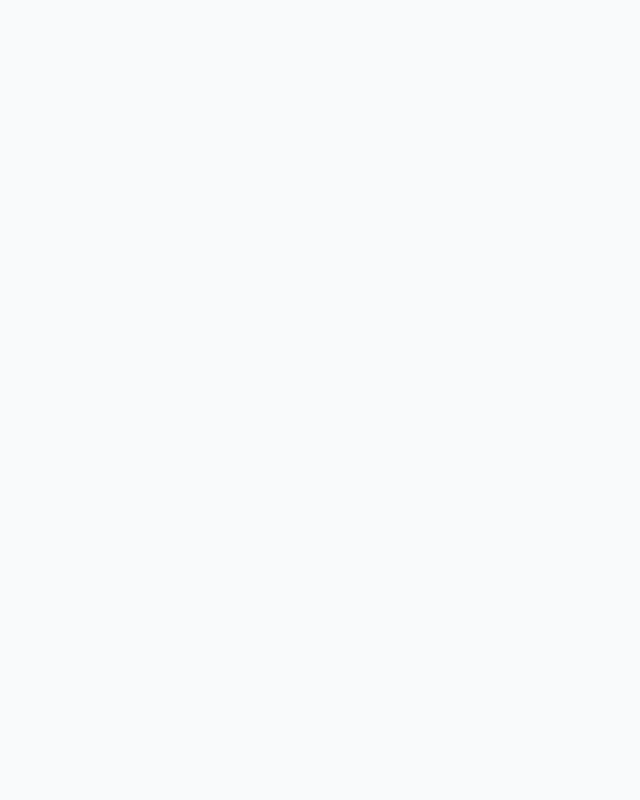
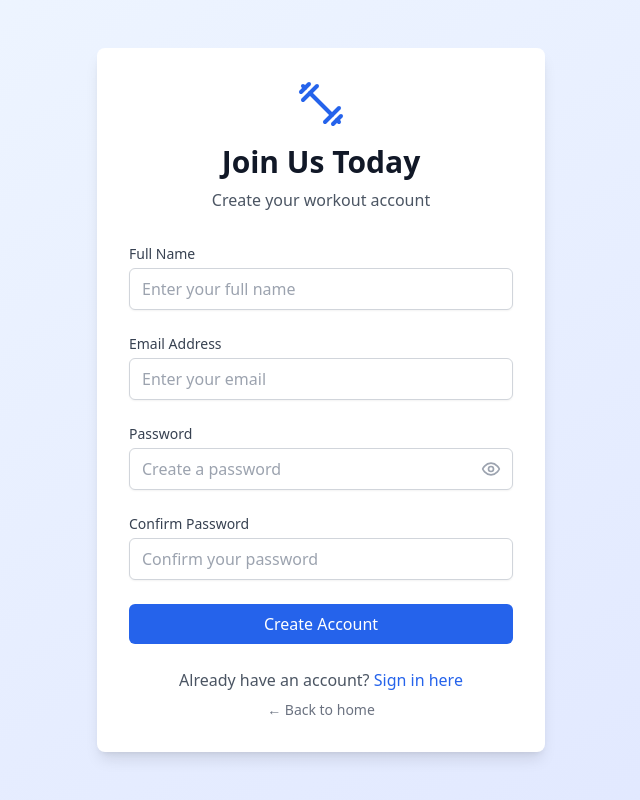
Before and after one commit to Ankit35027/Capstone_Project2.0, a React (Vite) app: page /signup in a window 1280 px wide. Before the commit this address had no page. Shown: the whole page, without its empty margins (319-959 px from the left). Built offline with nearby package versions, Linux system fonts and the light colour scheme.

Commit message:
set up signup with css theme and react routing

```diff
--- a/src/App.jsx
+++ b/src/App.jsx
@@ -7,6 +7,7 @@ import { BrowserRouter as Router, Routes, Route } from 'react-router-dom';
 import { SignIn } from './pages/SignIn';
 import { UserProvider } from './contexts/UserContext';
 import { Navbar } from './components/Navbar';
+import { SignUp } from './pages/SignUp';
 
 function App() {
   const [count, setCount] = useState(0)
@@ -20,6 +21,7 @@ function App() {
           <Routes>
             <Route path="/" element={<LandingPage />} />
             <Route path="/signin" element={<SignIn />} />
+            <Route path="/signup" element={<SignUp />} />
             </Routes>
         </div>
     </UserProvider>
--- /dev/null
+++ b/src/pages/SignUp.jsx
@@ -0,0 +1,184 @@
+import React, { useState } from 'react';
+import { Link, useNavigate } from 'react-router-dom';
+import { useUser } from '../contexts/UserContext';
+import { Dumbbell, Eye, EyeOff } from 'lucide-react';
+
+export const SignUp = () => {
+  const [formData, setFormData] = useState({
+    name: '',
+    email: '',
+    password: '',
+    confirmPassword: ''
+  });
+  const [showPassword, setShowPassword] = useState(false);
+  const [error, setError] = useState('');
+  const { login } = useUser();
+  const navigate = useNavigate();
+
+  const handleChange = (e) => {
+    setFormData({
+      ...formData,
+      [e.target.name]: e.target.value
+    });
+  };
+
+  const handleSubmit = (e) => {
+    e.preventDefault();
+    setError('');
+
+    const { name, email, password, confirmPassword } = formData;
+
+    if (!name || !email || !password || !confirmPassword) {
+      setError('Please fill in all fields');
+      return;
+    }
+
+    if (password !== confirmPassword) {
+      setError('Passwords do not match');
+      return;
+    }
+
+    if (password.length < 6) {
+      setError('Password must be at least 6 characters long');
+      return;
+    }
+
+    // Check if user already exists
+    const users = JSON.parse(localStorage.getItem('workoutUsers') || '[]');
+    if (users.find((u) => u.email === email)) {
+      setError('User with this email already exists');
+      return;
+    }
+
+    // Create new user
+    const newUser = {
+      id: Date.now().toString(),
+      name,
+      email,
+      password
+    };
+
+    users.push(newUser);
+    localStorage.setItem('workoutUsers', JSON.stringify(users));
+
+    login({
+      id: newUser.id,
+      name: newUser.name,
+      email: newUser.email
+    });
+
+    navigate('/dashboard');
+  };
+
+  return (
+    <div className="min-h-screen bg-gradient-to-br from-blue-50 to-indigo-100 flex items-center justify-center py-12 px-4 sm:px-6 lg:px-8">
+      <div className="max-w-md w-full bg-white rounded-lg shadow-lg p-8">
+        <div className="text-center mb-8">
+          <Dumbbell className="h-12 w-12 text-blue-600 mx-auto mb-4" />
+          <h2 className="text-3xl font-bold text-gray-900">Join Us Today</h2>
+          <p className="text-gray-600 mt-2">Create your workout account</p>
+        </div>
+
+        {error && (
+          <div className="bg-red-50 border border-red-200 text-red-700 px-4 py-3 rounded mb-4">
+            {error}
+          </div>
+        )}
+
+        <form onSubmit={handleSubmit} className="space-y-6">
+          <div>
+            <label htmlFor="name" className="block text-sm font-medium text-gray-700">
+              Full Name
+            </label>
+            <input
+              id="name"
+              name="name"
+              type="text"
+              value={formData.name}
+              onChange={handleChange}
+              className="mt-1 block w-full px-3 py-2 border border-gray-300 rounded-md shadow-sm focus:outline-none focus:ring-blue-500 focus:border-blue-500"
+              placeholder="Enter your full name"
+            />
+          </div>
+
+          <div>
+            <label htmlFor="email" className="block text-sm font-medium text-gray-700">
+              Email Address
+            </label>
+            <input
+              id="email"
+              name="email"
+              type="email"
+              value={formData.email}
+              onChange={handleChange}
+              className="mt-1 block w-full px-3 py-2 border border-gray-300 rounded-md shadow-sm focus:outline-none focus:ring-blue-500 focus:border-blue-500"
+              placeholder="Enter your email"
+            />
+          </div>
+
+          <div>
+            <label htmlFor="password" className="block text-sm font-medium text-gray-700">
+              Password
+            </label>
+            <div className="relative mt-1">
+              <input
+                id="password"
+                name="password"
+                type={showPassword ? 'text' : 'password'}
+                value={formData.password}
+                onChange={handleChange}
+                className="block w-full px-3 py-2 pr-10 border border-gray-300 rounded-md shadow-sm focus:outline-none focus:ring-blue-500 focus:border-blue-500"
+                placeholder="Create a password"
+              />
+              <button
+                type="button"
+                className="absolute inset-y-0 right-0 pr-3 flex items-center"
+                onClick={() => setShowPassword(!showPassword)}
+              >
+                {showPassword ? (
+                  <EyeOff className="h-5 w-5 text-gray-400" />
+                ) : (
+                  <Eye className="h-5 w-5 text-gray-400" />
+                )}
+              </button>
+            </div>
+          </div>
+
+          <div>
+            <label htmlFor="confirmPassword" className="block text-sm font-medium text-gray-700">
+              Confirm Password
+            </label>
+            <input
+              id="confirmPassword"
+              name="confirmPassword"
+              type="password"
+              value={formData.confirmPassword}
+              onChange={handleChange}
+              className="mt-1 block w-full px-3 py-2 border border-gray-300 rounded-md shadow-sm focus:outline-none focus:ring-blue-500 focus:border-blue-500"
+              placeholder="Confirm your password"
+            />
+          </div>
+
+          <button
+            type="submit"
+            className="w-full bg-blue-600 text-white py-2 px-4 rounded-md hover:bg-blue-700 transition-colors duration-200 font-medium"
+          >
+            Create Account
+          </button>
+        </form>
+
+        <div className="mt-6 text-center">
+          <p className="text-gray-600">
+            Already have an account?{' '}
+            <Link to="/signin" className="text-blue-600 hover:text-blue-500 font-medium">
+              Sign in here
+            </Link>
+          </p>
+          <Link to="/" className="text-gray-500 hover:text-gray-400 text-sm mt-2 block">
+            ← Back to home
+          </Link>
+        </div>
+      </div>
+    </div>
+  );
+};
```
